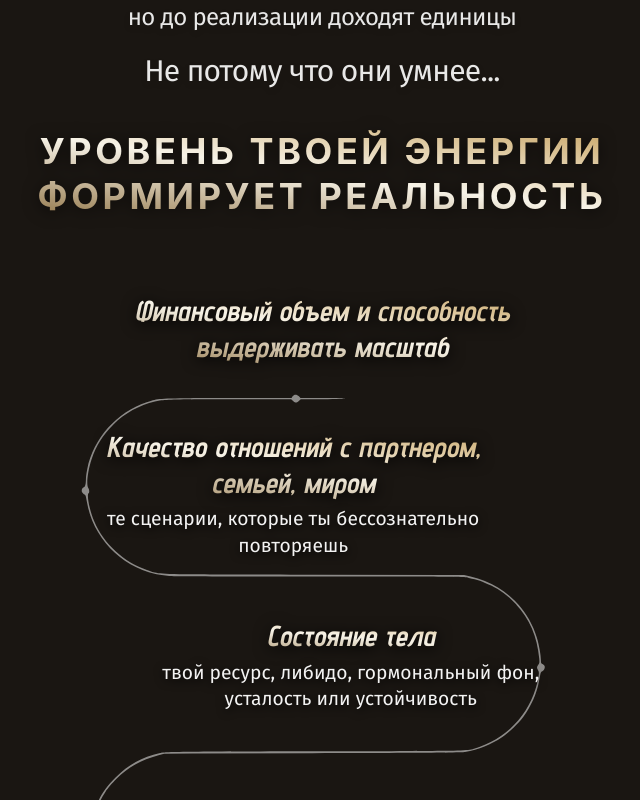
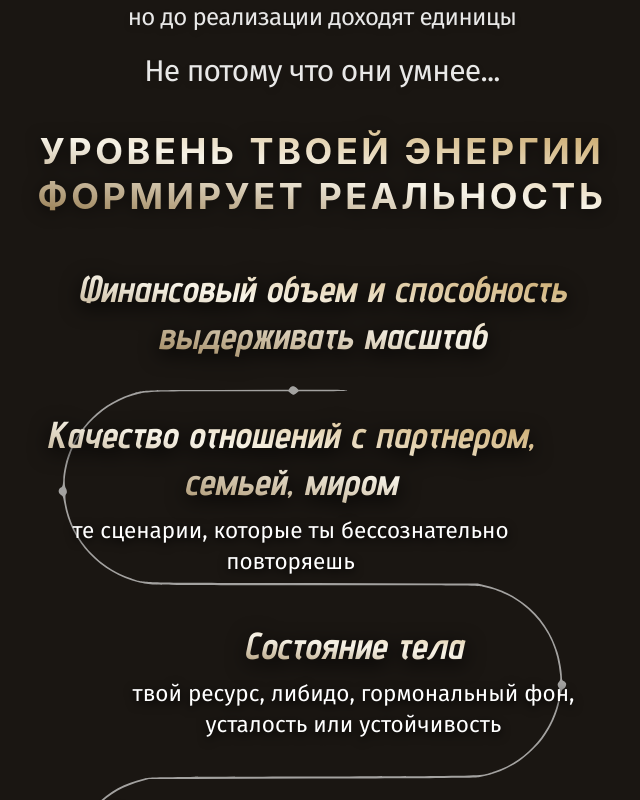
Before and after one commit to Claw99/liubov_course, a React (Vite) app: page / in a window 1280 px wide. Shown: the part 920-1720 px from the top of the page, without its empty margins (318-958 px from the left). Built offline with nearby package versions, Linux system fonts and the light colour scheme.

Commit message:
feat: changing pre cast12345

```diff
--- a/src/sections/Roadmap.jsx
+++ b/src/sections/Roadmap.jsx
@@ -56,23 +56,23 @@ export const Roadmap = () => {
         </div>
       </div>
 
-      {/* 2. ГЛАВНЫЙ МОНОЛИТ (Змея + Шаги) — ЕЩЕ +5% ВЕЛИЧИЯ */}
+      {/* 2. ГЛАВНЫЙ МОНОЛИТ (Змея + Шаги) — МАКСИМАЛЬНЫЙ РАЗМЕР */}
       <div
         className="relative flex-grow flex justify-center items-start
-           mt-1 md:mt-2 /* Прижали еще плотнее */
-           px-1 md:px-4"
+           mt-0 /* Дырка полностью ликвидирована */
+           px-0 md:px-2"
       >
         <div
           className="relative w-full
-             max-w-[610px] md:max-w-[1200px] /* ПРЕДЕЛЬНАЯ ШИРИНА */
+             max-w-[640px] md:max-w-[1260px] /* ПРЕДЕЛЬНЫЙ МАСШТАБ */
              aspect-[4/6] md:aspect-[16/10]
-             scale-[1.15] md:scale-[1.2] /* МАКСИМАЛЬНЫЙ МАСШТАБ */"
+             scale-[1.2] md:scale-[1.25] /* ЗМЕЯ НА ВЕСЬ ЭКРАН */"
         >
           {/* ЗМЕЯ */}
           <img
             src="/Snake3.svg"
             alt="Roadmap Line"
-            className="absolute inset-0 w-full h-full object-contain opacity-50 select-none pointer-events-none"
+            className="absolute inset-0 w-full h-full object-contain opacity-60 select-none pointer-events-none"
           />
 
           {/* ТОЧКИ */}
@@ -86,16 +86,16 @@ export const Roadmap = () => {
                 }}
                 className="
                   absolute -translate-x-1/2 -translate-y-1/2
-                  w-[300px] md:w-[380px] /* Чуть расширили область текста под масштаб */
+                  w-[320px] md:w-[400px] /* Текст стал шире под стать змее */
                   text-center
                 "
               >
-                <h3 className="bg-gradient-to-tr from-[#8a6d3b] via-[#f7f3e8] to-[#c5a059] bg-clip-text font-bold text-transparent text-xl md:text-2xl font-advent italic leading-tight mb-1 drop-shadow-[0_2px_6px_rgba(0,0,0,1)]">
+                <h3 className="bg-gradient-to-tr from-[#8a6d3b] via-[#f7f3e8] to-[#c5a059] bg-clip-text font-bold text-transparent text-xl md:text-3xl font-advent italic leading-tight mb-2 drop-shadow-[0_4px_8px_rgba(0,0,0,1)]">
                   {step.title}
                 </h3>
 
                 {step.desc && (
-                  <p className="text-white/95 text-xs md:text-base font-fira font-normal leading-snug drop-shadow-[0_2px_4px_rgba(0,0,0,1)] px-2">
+                  <p className="text-white font-fira font-normal text-sm md:text-lg leading-snug drop-shadow-[0_2px_4px_rgba(0,0,0,1)] px-4">
                     {step.desc}
                   </p>
                 )}
```
